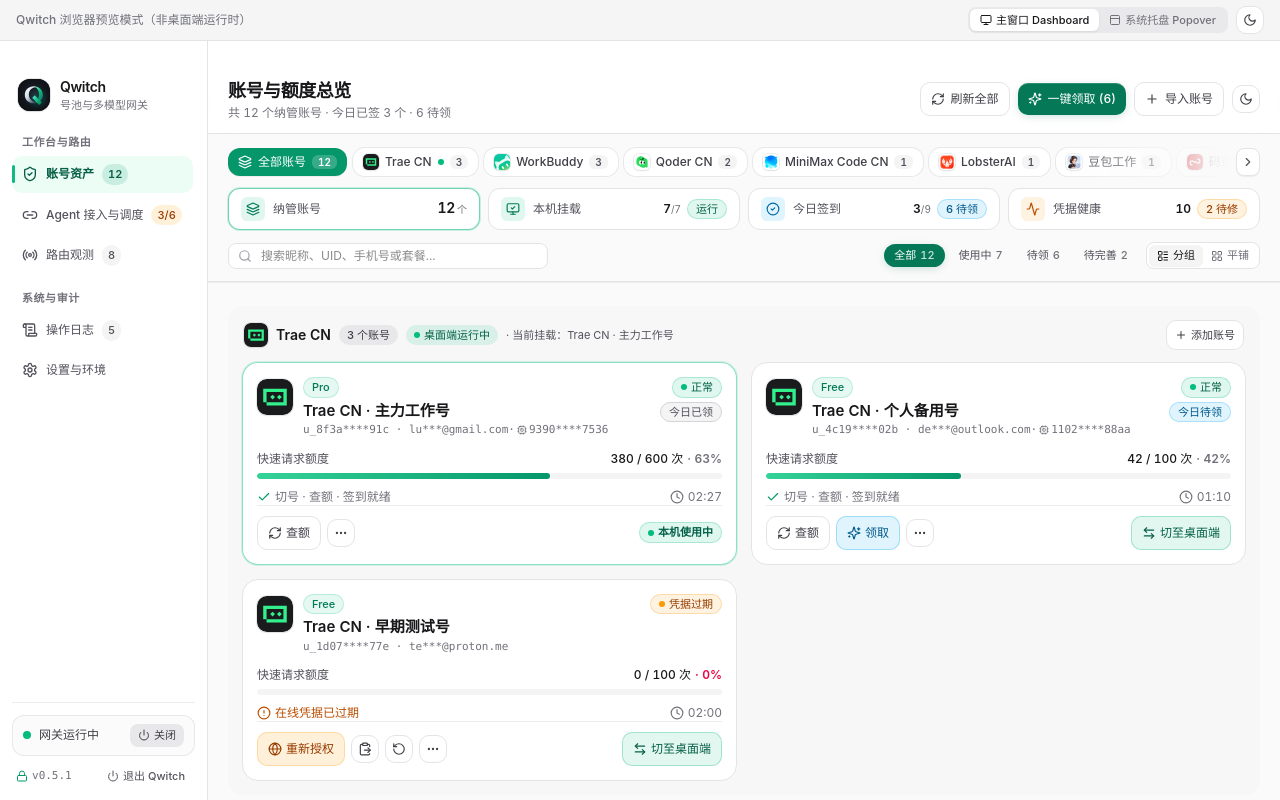
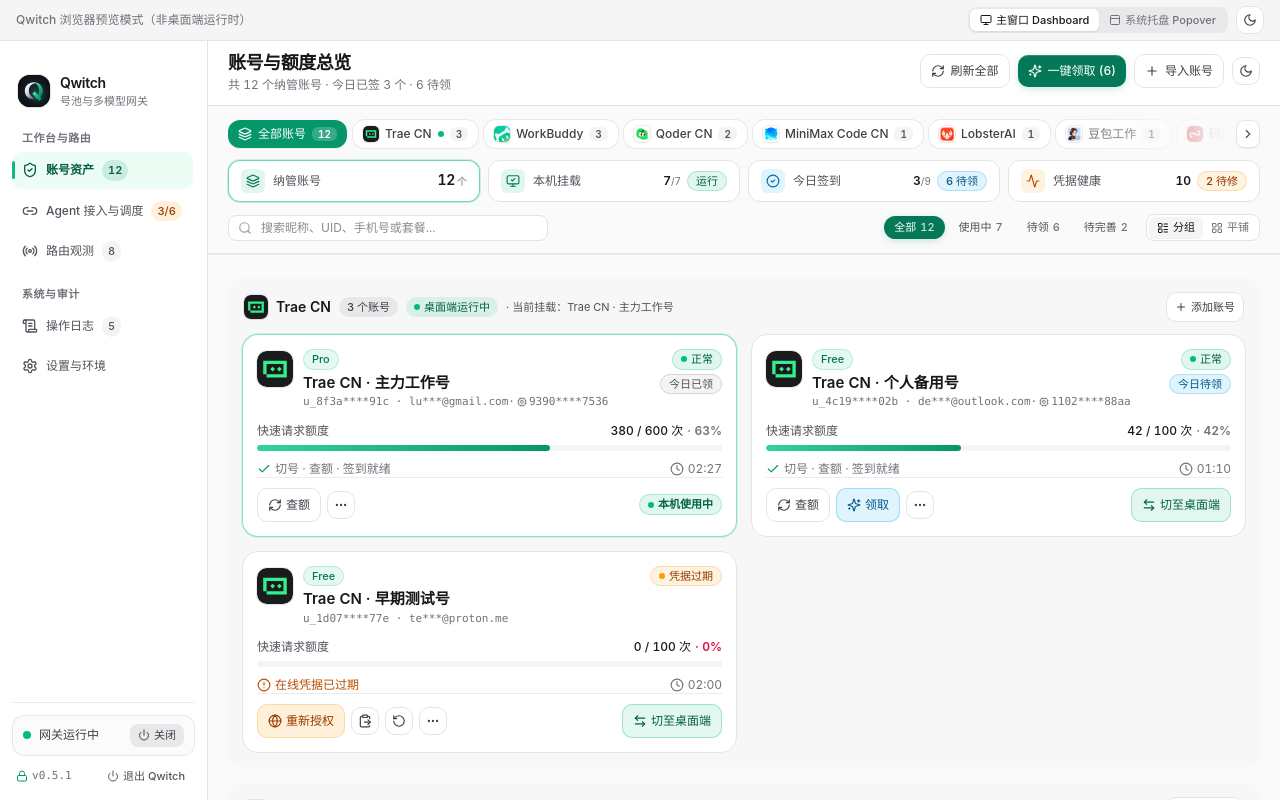
Before and after one commit to LuckyOneTwoThree/Qwitch, a React (Vite) app: page / in a window 1280 px wide. Built offline with nearby package versions, Linux system fonts and the light colour scheme.

Commit message:
style(ui): 右侧头部上提到近顶部(pt-2)，仅标题区承担拖拽/双击；左侧保留 32px 顶部拖拽带+品牌在红黄绿下方——贴近 dsh 首页间距

```diff
--- a/src/pages/Dashboard.tsx
+++ b/src/pages/Dashboard.tsx
@@ -521,16 +521,9 @@ export function Dashboard() {
 
   return (
     <div className="relative flex h-full overflow-hidden bg-zinc-50 text-zinc-900 dark:bg-zinc-950 dark:text-zinc-100">
-      {/* 顶部 36px 拖拽区：贯穿全宽（红黄绿悬浮其上），整条可拖动、双击最大化/还原 */}
-      <div
-        data-tauri-drag-region
-        onDoubleClick={onTitleBarDoubleClick}
-        className="absolute inset-x-0 top-0 z-50 flex h-9"
-      >
-        <div className="pointer-events-none w-52 shrink-0" />
-        <div className="pointer-events-none flex-1 bg-white/85 backdrop-blur-xl dark:bg-zinc-900/70" />
-      </div>
-      <aside className="flex h-full w-52 shrink-0 flex-col border-r border-zinc-200 bg-white px-3 pb-3 pt-9 dark:border-zinc-800 dark:bg-zinc-900">
+
+      <aside className="flex h-full w-52 shrink-0 flex-col border-r border-zinc-200 bg-white px-3 pb-3 pt-0 dark:border-zinc-800 dark:bg-zinc-900">
+        <div data-tauri-drag-region onDoubleClick={onTitleBarDoubleClick} className="h-8 shrink-0 -mx-3" />
         <div className="flex min-h-0 flex-1 flex-col justify-between">
         <div className="overflow-y-auto pr-0.5">
           <div className="mb-5 flex items-center gap-2.5 px-1.5">
@@ -763,8 +756,8 @@ export function Dashboard() {
       </aside>
 
       <div className="@container flex min-h-0 min-w-0 flex-1 flex-col overflow-hidden">
-        <header className="z-20 flex shrink-0 flex-nowrap items-center justify-between gap-3 border-b border-zinc-200 bg-white/85 px-5 pt-9 pb-3 backdrop-blur-xl dark:border-zinc-800 dark:bg-zinc-900/70">
-          <div className="flex min-w-0 flex-1 items-center gap-2.5">
+        <header className="z-20 flex shrink-0 flex-nowrap items-center justify-between gap-3 border-b border-zinc-200 bg-white/85 px-5 pt-2 pb-3 backdrop-blur-xl dark:border-zinc-800 dark:bg-zinc-900/70">
+          <div data-tauri-drag-region onDoubleClick={onTitleBarDoubleClick} className="flex min-w-0 flex-1 items-center gap-2.5">
             {activeToolFilter && <ToolBrandIcon toolId={activeToolFilter} size="sm" decorative />}
             <div className="min-w-0">
               <h1 className="truncate text-lg font-semibold tracking-tight">{headerTitle}</h1>
```
